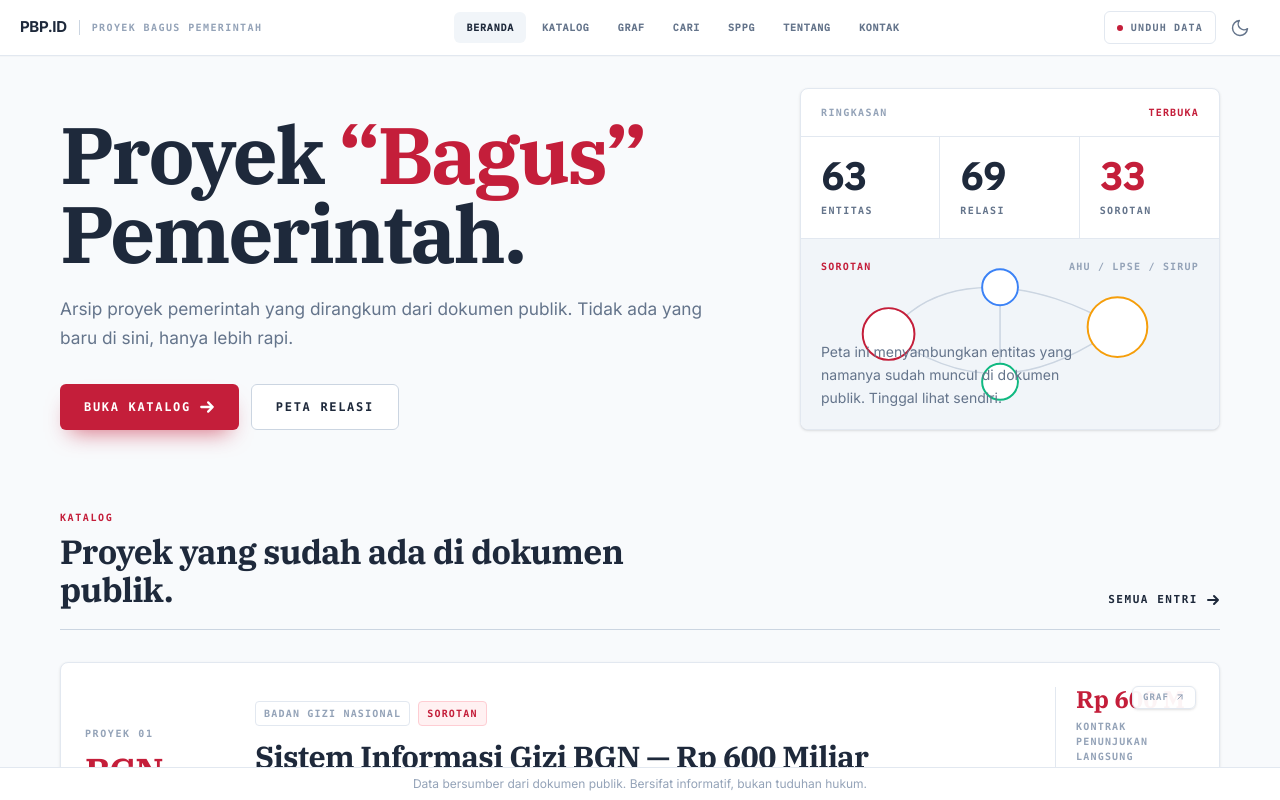
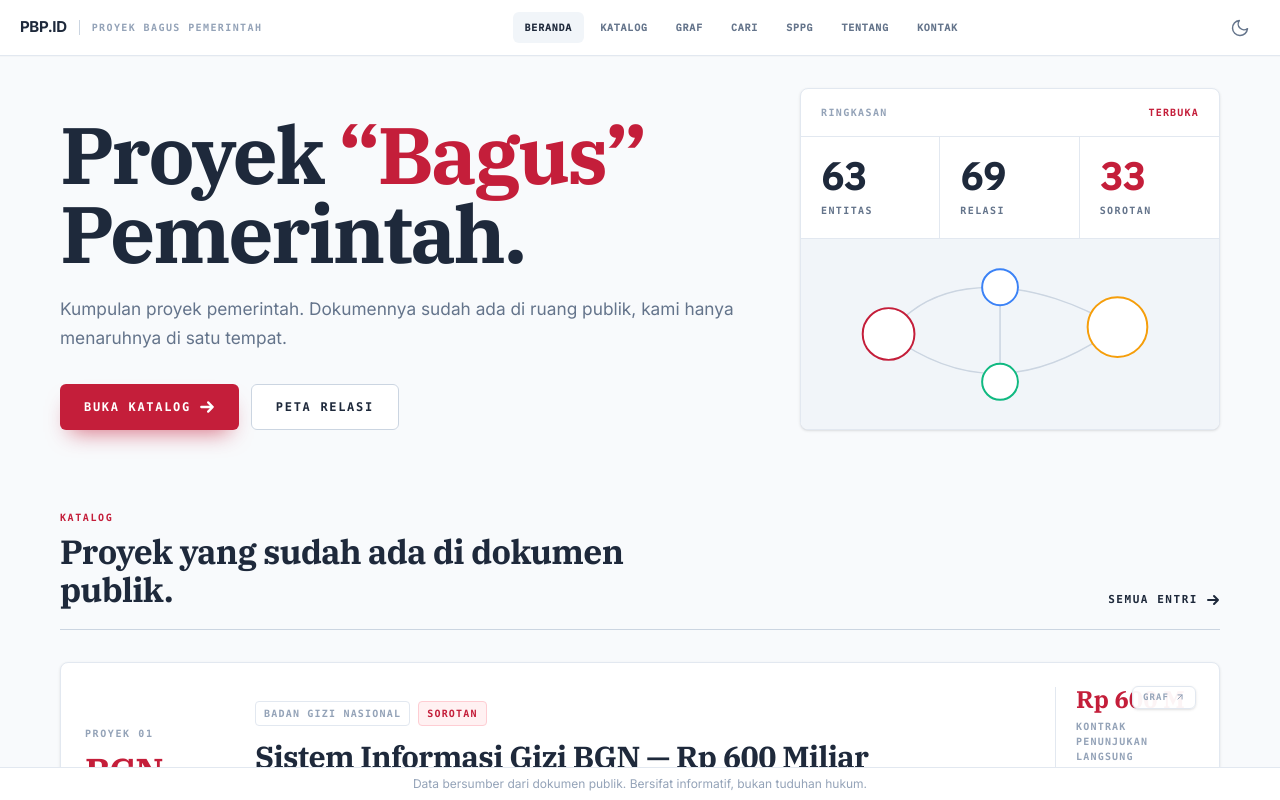
Before and after one commit to afoxyze/bgnmbgkmp-jelek, a Next.js app in the folder frontend/: page / in a window 1280 px wide. Built offline with nearby package versions, Linux system fonts and the light colour scheme.

Commit message:
copy: trim SignalMap, drop Unduh Data header button, remove dead OpenDataBand

```diff
--- a/frontend/app/page.tsx
+++ b/frontend/app/page.tsx
@@ -69,7 +69,6 @@ function LandingPage({ stats }: LandingPageProps) {
           totalRedFlags={totalRedFlags}
         />
         <InvestigationsSection />
-        <OpenDataBand />
         <EditorialPrinciples />
         <Footer />
       </div>
@@ -116,8 +115,8 @@ function HeroSection({
               maxWidth: "680px",
             }}
           >
-            Arsip proyek pemerintah yang dirangkum dari dokumen publik. Tidak
-            ada yang baru di sini, hanya lebih rapi.
+            Kumpulan proyek pemerintah. Dokumennya sudah ada di ruang
+            publik, kami hanya menaruhnya di satu tempat.
           </p>
 
           <div className="flex flex-col sm:flex-row gap-3">
@@ -193,8 +192,8 @@ function StatCell({ value, label, danger = false }: StatCellProps) {
 
 function SignalMap() {
   return (
-    <div className="relative min-h-[190px] bg-[var(--bg-surface-2)]">
-      <svg className="absolute inset-0 h-full w-full" viewBox="0 0 420 190" aria-hidden="true">
+    <div className="relative min-h-[190px] bg-[var(--bg-surface-2)]" aria-hidden="true">
+      <svg className="absolute inset-0 h-full w-full" viewBox="0 0 420 190">
         <path d="M88 95 C140 28, 238 40, 318 88" stroke="var(--border-strong)" strokeWidth="1.5" fill="none" />
         <path d="M88 95 C162 150, 235 148, 318 88" stroke="var(--border-strong)" strokeWidth="1.5" fill="none" />
         <path d="M200 48 L200 143" stroke="var(--border-strong)" strokeWidth="1.5" />
@@ -203,18 +202,6 @@ function SignalMap() {
         <circle cx="200" cy="143" r="18" fill="var(--bg-surface)" stroke="#10B981" strokeWidth="2" />
         <circle cx="318" cy="88" r="30" fill="var(--bg-surface)" stroke="#F59E0B" strokeWidth="2" />
       </svg>
-      <div className="relative z-10 grid h-full min-h-[190px] grid-cols-2 content-between p-5">
-        <span className="font-mono text-[10px] font-bold uppercase tracking-[0.12em] text-[var(--accent-danger)]">
-          Sorotan
-        </span>
-        <span className="text-right font-mono text-[10px] font-bold uppercase tracking-[0.12em] text-[var(--text-tertiary)]">
-          AHU / LPSE / SiRUP
-        </span>
-        <span className="col-span-2 max-w-[260px] self-end text-sm leading-relaxed text-[var(--text-secondary)]">
-          Peta ini menyambungkan entitas yang namanya sudah muncul di dokumen
-          publik. Tinggal lihat sendiri.
-        </span>
-      </div>
     </div>
   );
 }
@@ -233,46 +220,6 @@ function InvestigationsSection() {
         {getDossierSummaries().map((dossier) => (
           <DossierIndexCard key={dossier.slug} dossier={dossier} />
         ))}
-      </div>
-    </section>
-  );
-}
-
-function OpenDataBand() {
-  return (
-    <section className="py-12 md:py-16 border-y border-[var(--border-base)]">
-      <div className="max-w-[760px]">
-        <p className="font-mono text-[10px] font-bold uppercase tracking-[0.16em] text-[var(--accent-danger)] mb-4">
-          Data Terbuka
-        </p>
-        <h2
-          style={{
-            fontFamily: "'IBM Plex Serif', 'Georgia', serif",
-            fontSize: "clamp(1.8rem, 4vw, 2.7rem)",
-            fontWeight: 700,
-            color: "var(--text-primary)",
-            lineHeight: 1.08,
-            letterSpacing: "-0.025em",
-            marginBottom: "1rem",
-          }}
-        >
-          Unduh mentahnya, cek sendiri.
-        </h2>
-        <p className="text-[var(--text-secondary)] leading-relaxed">
-          Dataset dalam JSON dan CSV. Kalau ada yang salah, repo GitHub-nya
-          terbuka.
-        </p>
-        <div className="mt-6 flex flex-col sm:flex-row gap-3">
-          <Link className="data-link-primary" href="/exports/pbp_id_sppg_data.csv">
-            Unduh CSV
-          </Link>
-          <Link className="data-link-secondary" href="/exports/pbp_id_sppg_data.json">
-            Unduh JSON
-          </Link>
-          <Link className="data-link-secondary" href="/cari">
-            Cari entitas
-          </Link>
-        </div>
       </div>
     </section>
   );
--- a/frontend/components/Header.tsx
+++ b/frontend/components/Header.tsx
@@ -86,13 +86,6 @@ export function Header() {
         </nav>
 
         <div className="flex items-center gap-1">
-          <Link
-            href="/exports/pbp_id_sppg_data.csv"
-            className="hidden lg:inline-flex items-center gap-2 px-3 py-2 rounded-md border border-[var(--border-base)] bg-[var(--bg-surface)] text-[10px] font-mono font-bold uppercase tracking-[0.12em] text-[var(--text-secondary)] hover:text-[var(--accent-danger)] hover:border-[var(--accent-danger)] transition-colors"
-          >
-            <span className="w-1.5 h-1.5 rounded-full bg-[var(--accent-danger)]" />
-            Unduh Data
-          </Link>
           <ThemeToggle isDark={isDark} onToggle={toggle} />
 
           <button
@@ -146,14 +139,7 @@ export function Header() {
             })}
           </div>
 
-          <div className="mt-auto pb-10 text-center space-y-4 pt-8">
-            <Link
-              href="/exports/pbp_id_sppg_data.csv"
-              className="inline-flex items-center justify-center gap-2 w-full px-4 py-3 rounded-lg border border-[var(--accent-danger)] text-[var(--accent-danger)] font-mono text-[10px] font-bold uppercase tracking-[0.12em]"
-            >
-              <span className="w-1.5 h-1.5 rounded-full bg-[var(--accent-danger)]" />
-              Unduh Data
-            </Link>
+          <div className="mt-auto pb-10 text-center pt-8">
             <p className="text-[10px] text-[var(--text-tertiary)] font-bold tracking-widest opacity-40 uppercase">
               {SITE_CONFIG.NAME_LONG}
             </p>
```
